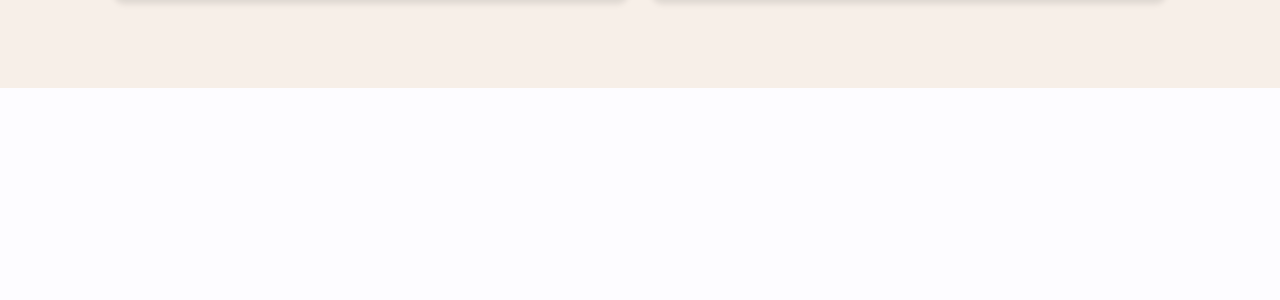
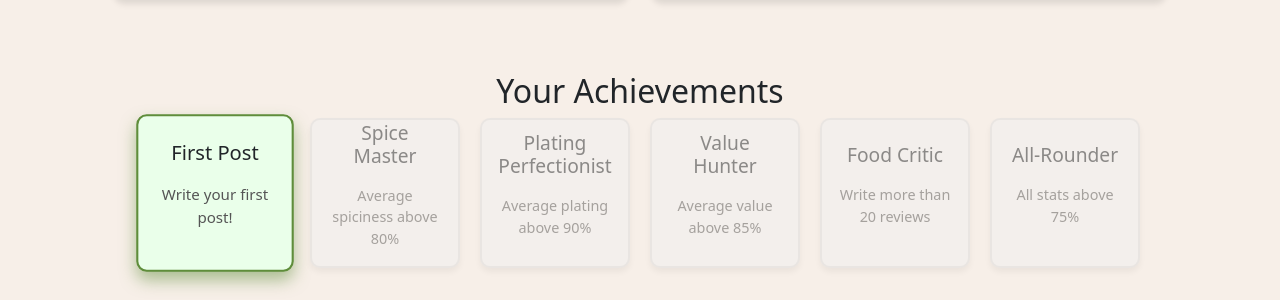
Before and after one commit to IanO7/CITS3403-Group-Project, a Flask app: page /my_stats in a window 1280 px wide. Shown: the part 2294-2594 px from the top of the page. Before the commit the page ends 2382 px from the top, so only its background shows below. Run offline with Flask 3, Linux system fonts and the light colour scheme; a user stored in the database is signed in; data comes from the database, SQL or seed files in the repository; both versions use the stored data as it was after the commit; some libraries are stand-ins or nearby versions.

Commit message:
Add badges feature to user stats dashboard with styling

```diff
--- a/app/models.py
+++ b/app/models.py
@@ -22,6 +22,7 @@ class User(db.Model):
     password = db.Column(db.String(150), nullable=False)
     Note       = db.relationship(Note, backref='user', lazy=True)
 
+    # ALways use generate_password_hash() & check_password_hash() for security => AUTOMATIC SALTING, NOT JUST HASHING ONLY!!
     def set_password(self, raw):
         self.password = generate_password_hash(raw)
     def check_password(self, raw):
--- a/app/templates/my_stats.html
+++ b/app/templates/my_stats.html
@@ -84,6 +84,19 @@
             <canvas id="cuisineChart"></canvas>
         </div>
     </div>
+
+    <!-- Badges Section -->
+    <div class="badges-section mt-5">
+        <h2 class="text-center">Your Achievements</h2>
+        <div class="badges-container">
+            {% for badge in badges %}
+            <div class="badge-card {% if badge.earned %}earned{% else %}not-earned{% endif %}">
+                <h3>{{ badge.name }}</h3>
+                <p>{{ badge.description }}</p>
+            </div>
+            {% endfor %}
+        </div>
+    </div>
 </div>
 
 <style>
@@ -131,6 +144,54 @@
     .recommendation-card p {
         font-size: 0.9rem;
         color: #555;
+    }
+
+    .badges-container {
+        display: flex;
+        justify-content: center;
+        flex-wrap: wrap;
+        gap: 20px;
+    }
+
+    .badge-card {
+        width: 150px;
+        height: 150px;
+        display: flex;
+        flex-direction: column;
+        align-items: center;
+        justify-content: center;
+        text-align: center;
+        border: 2px solid #ddd;
+        border-radius: 10px;
+        background-color: #f9f9f9;
+        box-shadow: 0 4px 6px rgba(0, 0, 0, 0.1);
+        transition: transform 0.3s ease, box-shadow 0.3s ease;
+    }
+
+    .badge-card h3 {
+        font-size: 1.2rem;
+        margin-bottom: 10px;
+    }
+
+    .badge-card p {
+        font-size: 0.9rem;
+        color: #555;
+    }
+
+    .badge-card.earned {
+        border-color: #5F8D3B;
+        background-color: #eaffea;
+        box-shadow: 0 8px 15px rgba(95, 141, 59, 0.5);
+        transform: scale(1.05);
+    }
+
+    .badge-card.not-earned {
+        opacity: 0.5;
+        background-color: #f0f0f0;
+    }
+
+    .badge-card:hover {
+        transform: scale(1.1);
     }
 </style>
 
--- a/app/views.py
+++ b/app/views.py
@@ -99,11 +99,22 @@ def my_stats():
     ]
     overall_average_rating = sum(average_ratings) / total
 
+    # Determine earned badges
+    badges = [
+        {'name': 'First Post', 'earned': len(notes) > 0, 'description': 'Write your first post!'},
+        {'name': 'Spice Master', 'earned': stats['spiciness'] > 80, 'description': 'Average spiciness above 80%'},
+        {'name': 'Plating Perfectionist', 'earned': stats['plating'] > 90, 'description': 'Average plating above 90%'},
+        {'name': 'Value Hunter', 'earned': stats['value'] > 85, 'description': 'Average value above 85%'},
+        {'name': 'Food Critic', 'earned': len(notes) > 20, 'description': 'Write more than 20 reviews'},
+        {'name': 'All-Rounder', 'earned': all(stat > 75 for stat in stats.values()), 'description': 'All stats above 75%'},
+    ]
+
     return render_template(
         'my_stats.html',
         user=user,
         stats=stats,
-        overall_average_rating=overall_average_rating
+        overall_average_rating=overall_average_rating,
+        badges=badges
     )
 
 @views.route('/global_stats')
```
Also changed, not shown: instance/database.db.
